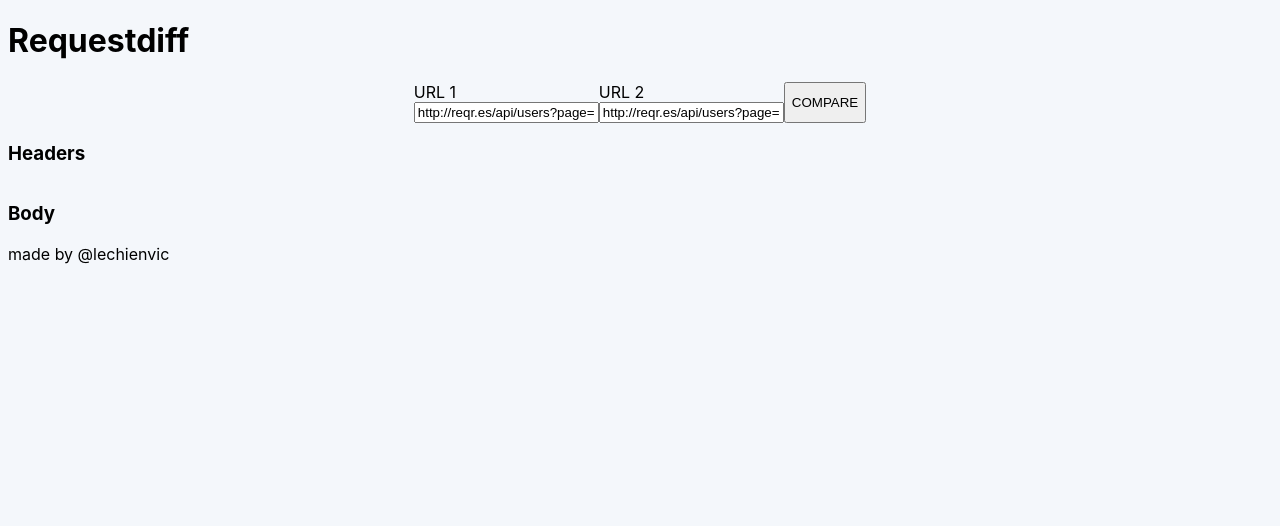
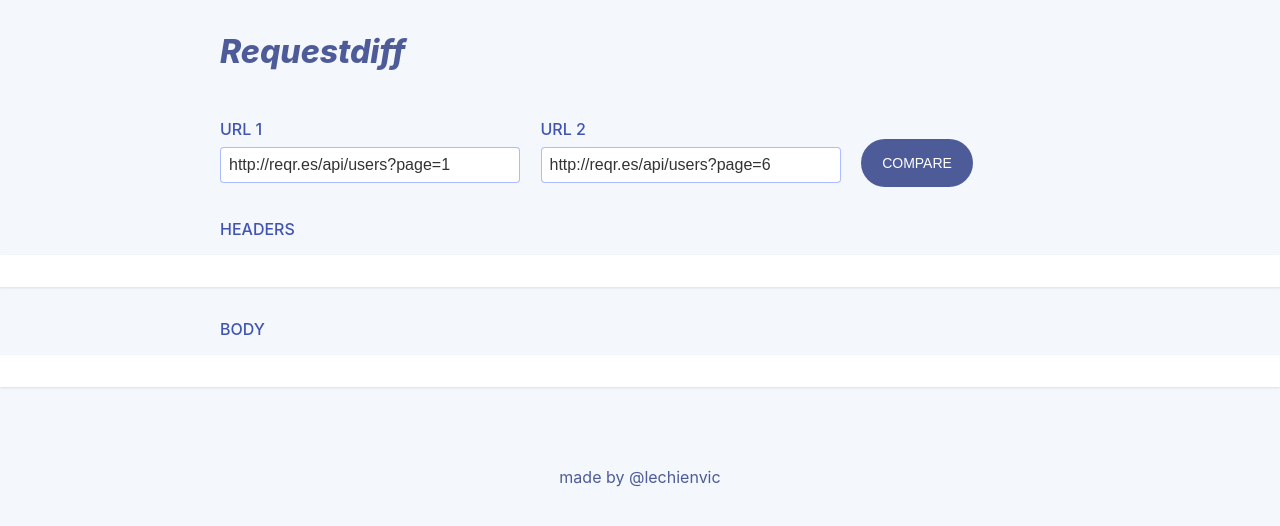
Before and after one commit to vdel26/requestdiff, a website: page client/index.html in a window 1280 px wide. Drawn offline with Linux system fonts and the light colour scheme.

Commit message:
initial styling

```diff
--- a/client/app.scss
+++ b/client/app.scss
@@ -1,33 +1,152 @@
 $lightblue: #F4F7FB;
-$brightblue: #4054B2;
+$brightblue: #5C7AFF;
 $mediumblue: #4054B2;
 $darkblue: #4D5B99;
 $black: #333;
+$container-width: 840px;
 
 html, body {
   height: 100%;
+  margin: 0;
   background-color: $lightblue;
+  box-sizing: border-box;
   font-family: -apple-system, 'Roboto', 'Helvetica Neue', sans-serif;
 }
 
+*, *:before, *:after {
+  box-sizing: inherit;
+}
+
+// debug layout
+// * {
+//   border: 1px solid red;
+// }
+
+.title {
+  margin: 2rem auto 3rem;
+  font-weight: 800;
+  font-style: italic;
+  color: $darkblue;
+}
+
 .inputs {
-  display: flex;
-  justify-content: center;
+  display: block;
+  margin: 0 auto;
+}
+
+@media screen and (min-width: 32em) {
+  .inputs, .title {
+    width: $container-width;
+  }
+}
+
+button {
+  height: 3rem;
+  width: 100%;
+  vertical-align: 2px;
+  border: none;
+  border-radius: 30px;
+  font-size: 0.875rem;
+  color: white;
+  background-color: $darkblue;
+  cursor: pointer;
+  outline: none;
+  transition: 0.2s all;
+}
+
+@media screen and (min-width: 32em) {
+  button {
+    display: inline-block;
+    width: 112px;
+
+    &:hover {
+      background-color: $brightblue;
+      box-shadow: 0 0 0 4px rgba(92, 122, 255, 0.5);
+    }
+
+    &:active {
+      background-color: $darkblue;
+      box-shadow: none;
+    }
+  }
 }
 
 .inputs-label {
-  display: inline-block;
+  display: block;
+  color: $mediumblue;
+  font-weight: 500;
 }
 
 .inputs-url {
   display: block;
+  font-size: 1rem;
+  margin: 0.5rem 1rem 0 0;
+  padding: 0.5rem;
+  border: 1px solid rgba(92, 122, 255, 0.5);
+  border-radius: 4px;
+  outline: none;
+  width: 100%;
+  color: $black;
+  transition: 0.2s all;
+}
+
+@media screen and (min-width: 32em) {
+  .inputs-label {
+    display: inline-block;
+  }
+  .inputs-url {
+    width: 300px;
+
+    &:focus {
+      box-shadow: 0 0 0 3px rgba(92, 122, 255, 0.5);
+    }
+  }
 }
 
 .results {
-  display: flex;
+  display: block;
+}
+
+.results-title {
+  margin: 2rem auto 1rem;
+  font-size: 1rem;
+  font-weight: 500;
+  color: $mediumblue;
+}
+
+.results-bg {
+  width: 100%;
+  padding: 1rem 0;
+  background-color: white;
+  box-shadow: 0 1px 2px rgba(51, 61, 71, 0.12);
 }
 
 .results-content {
-  background-color: white;
+  margin: 0 auto;
+  background-color: transparent;
   color: $black;
 }
+
+.diff-line {
+  color: grey;
+}
+
+.diff-line--red {
+  color: red;
+}
+
+.diff-line--green {
+  color: green;
+}
+
+@media screen and (min-width: 32em) {
+  .results-title, .results-content {
+    width: $container-width;
+  }
+}
+
+footer {
+  margin: 5rem auto 1rem;
+  text-align: center;
+  color: $darkblue;
+}
--- a/client/index.html
+++ b/client/index.html
@@ -2,6 +2,7 @@
 <html>
 <head>
   <title>Requestdiff</title>
+  <meta name="viewport" content="width=device-width,initial-scale=1">
   <link rel="stylesheet" href="app.css">
 </head>
 <body>
@@ -24,13 +25,17 @@
 </section>
 
 <section class="results results--headers">
-  <h3 class="results-title">Headers</h3>
-  <pre class="results-content js-headers" id="headers"></pre>
+  <h3 class="results-title">HEADERS</h3>
+  <div class="results-bg">
+    <pre class="results-content js-headers"></pre>
+  </div>
 </section>
 
 <section class="results results--body">
-  <h3 class="results-title">Body</h3>
-  <pre class="results-content js-body" id="body"></pre>
+  <h3 class="results-title">BODY</h3>
+  <div class="results-bg">
+    <pre class="results-content js-body"></pre>
+  </div>
 </section>
 
 <footer>
```
Also changed, not shown: client/app.css.
